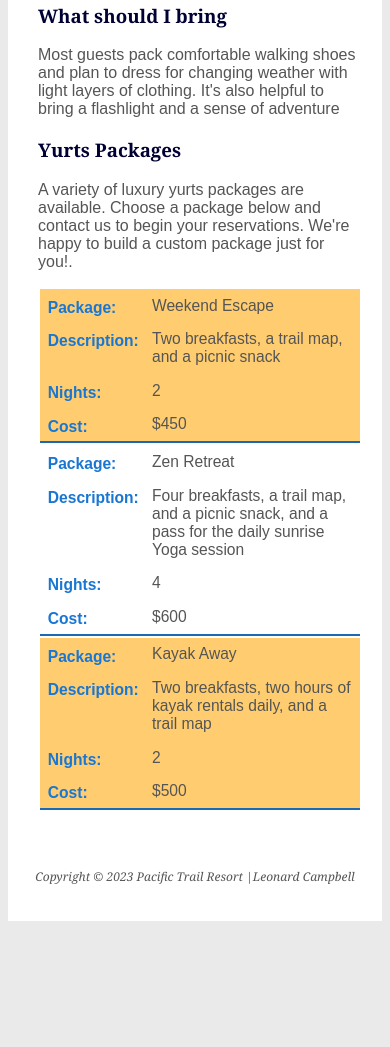
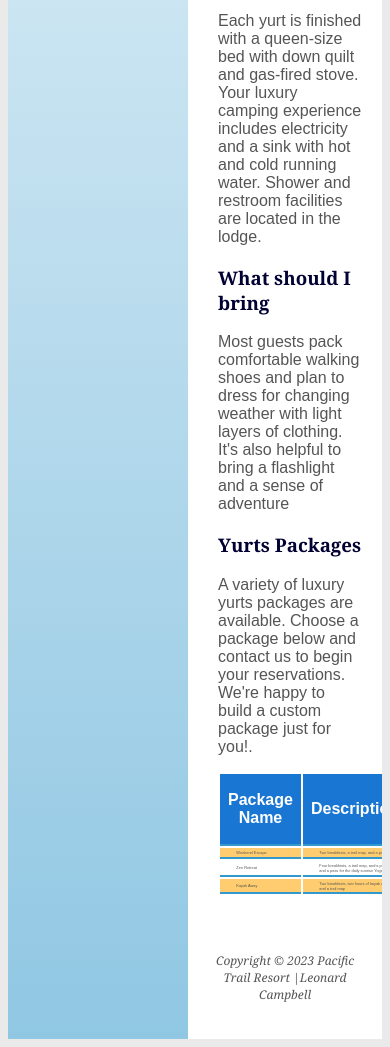
Before and after one commit to LCAMPBELLJR/webd152-ch9pacific, a plain HTML site: page yurts.html in a window 390 px wide. Shown: the part 939-1986 px from the top of the page. Before the commit the page ends 1868 px from the top, so only its background shows below. Drawn offline with Linux system fonts and the light colour scheme.

Commit message:
Add files via upload

```diff
--- a/pacific.css
+++ b/pacific.css
@@ -19,8 +19,9 @@ header {
   background-repeat: no-repeat; /* bgr */
   background-size: contain;
   color: #fff; /* c#fff */
-  /* height: 120px; h120 */
-  /* padding-top: 30px; pt30 */
+  padding: 0.5em;
+  text-align: center; /* tac */
+
   text-align: center; /* tac */
 }
 header a {
@@ -127,10 +128,12 @@ footer {
   background-size: 100% 100%; /* bgz100%100% */
   height: 300px; /* h300*/
 }
-table {
-  border-bottom: 1px solid #1976d2;
-  border-collapse: separate; /* Change this style to separate because I liked the look of the white border between the cells */
+
+#special th #special table {
+  border-bottom: 2px solid #1976d2; /* This is the top of packages */
+  border-collapse: separate;
 }
+/* This style gives the thead the blue background color with white lettering */
 th {
   background-color: #1976d2;
   color: #fff;
@@ -138,72 +141,42 @@ th {
 td,
 th {
   padding: 0.5em;
-  /* border: 2px solid #39c;  */
+  border-bottom: 2px solid #39c; /* border: 2px solid #39c;   */
 }
 td {
   text-align: center; /* tac */
 }
 .text {
-  text-align: left; /* te: */
-}
-.text {
   text-align: left; /* ta:l */
 }
 
-tr:nth-last-of-type(odd) {
-  background-color: #ffcd6f; /* bgc#ffcd6f */
+tr:nth-of-type(odd) {
+  background-color: #ffcd6f; /* This is the bottom of packages */
 }
-
 @media (max-width: 600px) {
   header {
     background-image: none;
   }
-  #homehero,
-  #yurthero,
-  #trailhero {
-    background-size: auto; /* Table style for smartphone device */
-  }
-  #special table {
-    display: block; /* db */
-    border-bottom: none; /* bd:n */
-  }
-  #special td,
-  #special th {
-    display: block; /* db */
-  } /* Hide the table header elements */
-  #special thead {
-    display: none; /* dn */
 } /* Use the ::before pseudo-element to inject these labels before each row of cell content.
   It is often used to add cosmetic content to an element with the content property.
   The content property is a handy trick for revealing extra bits of data hidden in HTML.
   Make sure you add the colon after the word and the space and then the closing quotation mark. */
 
-  td.package::before {
-    content: "Package:";
-  }
-  td.description::before {
-    content: "Description:";
-  }
-  td.nights::before {
-    content: "Nights:";
-  }
-  td.cost::before {
-    content: "Cost:";
-  }
 td.package,
 td.description,
 td.nights,
 td.cost {
-    padding-left: 35%; /* pl35% */
+  padding-left: 5%; /* pl35% */
   position: relative; /* pos:r */
   text-align: left; /* ta:l */
-    font-size: 4vw; /* Relative length units specify a length relative to another length property.
+  font-size: 1vw; /* Relative length units specify a length relative to another length property.
   Relative length units scale better between different rendering medium. vw = relative to 1% of the height of the viewport.
   Viewport = the browser window size. If the viewport is 50cm wide, 1vw = 0.5cm. */
 }
+
 td::before {
   position: absolute; /* pos:a */
-    top: 10px; /* t6 */
+  top: 1px; /* t6 */
   left: 0.5em; /* l.5em */
   font-weight: bold; /* fwb */
   color: #1976d2; /* c#1976d2 */
@@ -211,7 +184,8 @@ tr:nth-last-of-type(odd) {
 td:last-of-type {
   border-bottom: 2px solid #1b69b2; /*bb2-solid#1b69b2 */
 }
-  @media (min-width: 600px) {
+
+@media (min-width: 1024px) {
   #wrapper {
     margin: auto; /* m;a */
     width: 80%;
@@ -222,6 +196,16 @@ tr:nth-last-of-type(odd) {
     text-align: left; /* ta;1 */
     padding-left: 1em; /* pl1em */
   }
+  .flow {
+    display: flex; /* df */
+    flex-direction: row; /* fdr */
+  }
+  section {
+    flex: 1; /* flex1 */
+    margin-right: 1em;
+  }
+}
+
 @supports (display: grid) {
   nav ul {
     flex-direction: column;
@@ -252,5 +236,3 @@ tr:nth-last-of-type(odd) {
       / 180px 1fr;
   }
 }
-  }
-}
```
Lines whose indentation alone changed are shown as unchanged.
